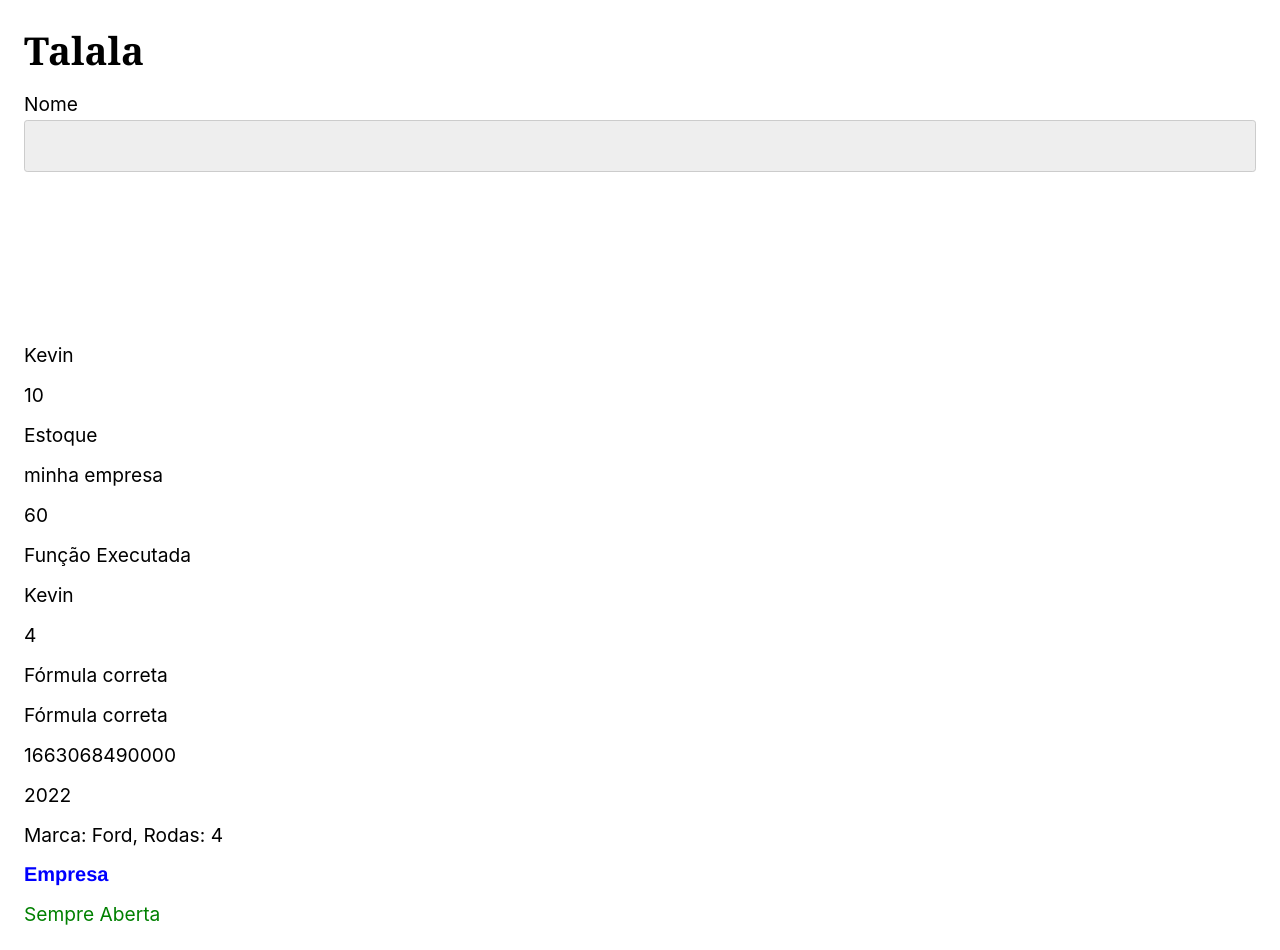
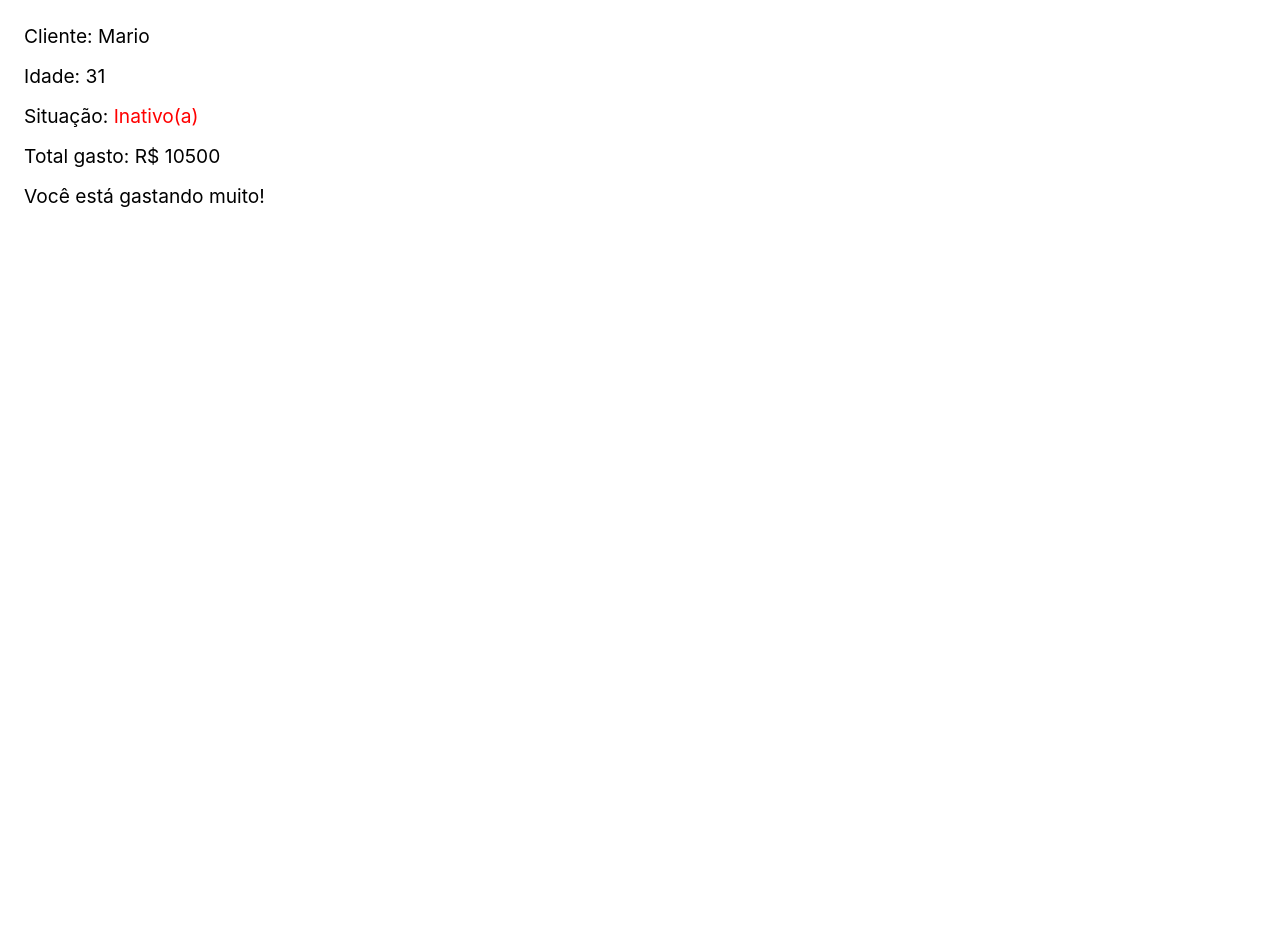
Before and after one commit to AlexsanderKevin/origamid-react, a React (Create React App) app in the folder appreact/: page / in a window 1280 px wide. After the commit the page ends 800 px from the top, so only its background shows below. Built offline with nearby package versions, Linux system fonts and the light colour scheme.

Commit message:
aula-0207-JSX-2
- exercise
- treat an object and show the required info on the screen

```diff
--- /dev/null
+++ b/appreact/src/aula-0207/Exercicio01.js
@@ -0,0 +1,42 @@
+const luana = {
+	cliente: 'Luana',
+	idade: 27,
+	compras: [
+		{ nome: 'Notebook', preco: 'R$ 2500' },
+		{ nome: 'Geladeira', preco: 'R$ 3000' },
+		{ nome: 'Smartphone', preco: 'R$ 1500' },
+	],
+	ativa: true,
+}
+
+const mario = {
+	cliente: 'Mario',
+	idade: 31,
+	compras: [
+		{ nome: 'Notebook', preco: 'R$ 2500' },
+		{ nome: 'Geladeira', preco: 'R$ 3000' },
+		{ nome: 'Smartphone', preco: 'R$ 1500' },
+		{ nome: 'Guitarra', preco: 'R$ 3500' },
+	],
+	ativa: false,
+}
+
+export default function Exercicio01() {
+	const dados = mario;
+    const situationStyle = {
+        color: ( dados.ativa? 'green': 'red' )
+    }
+    const accPrices = dados.compras
+        .map(({ preco }) => Number( preco.replace( 'R$ ', '' )))
+        .reduce(( acc, item ) => acc + item )
+
+	return (
+        <div>
+            <p> Cliente: { dados.cliente } </p>
+            <p> Idade: { dados.idade } </p>
+            <p> Situação: <span style={ situationStyle }> { dados.ativa ? 'Ativo(a)': 'Inativo(a)' } </span> </p>
+            <p> Total gasto: R$ { accPrices } </p>
+            { accPrices >= 10000 && <p>Você está gastando muito!</p> }
+        </div>
+    )
+}
--- a/appreact/src/index.js
+++ b/appreact/src/index.js
@@ -1,14 +1,10 @@
 import React from 'react';
 import ReactDOM from 'react-dom/client';
-import App from './App';
-import AppJSXExpressao from './aula-0207/AppJSXExpressao';
-import AppStyle from './aula-0207/Style';
+import Exercicio01 from './aula-0207/Exercicio01';
 
 const root = ReactDOM.createRoot(document.getElementById('root'));
 root.render(
   <React.StrictMode>
-    <App />
-    <AppJSXExpressao />
-    <AppStyle />
+    <Exercicio01 />
   </React.StrictMode>
 );
```
Also changed, not shown: 1 other file (tests, documents, lock files or other folders).
